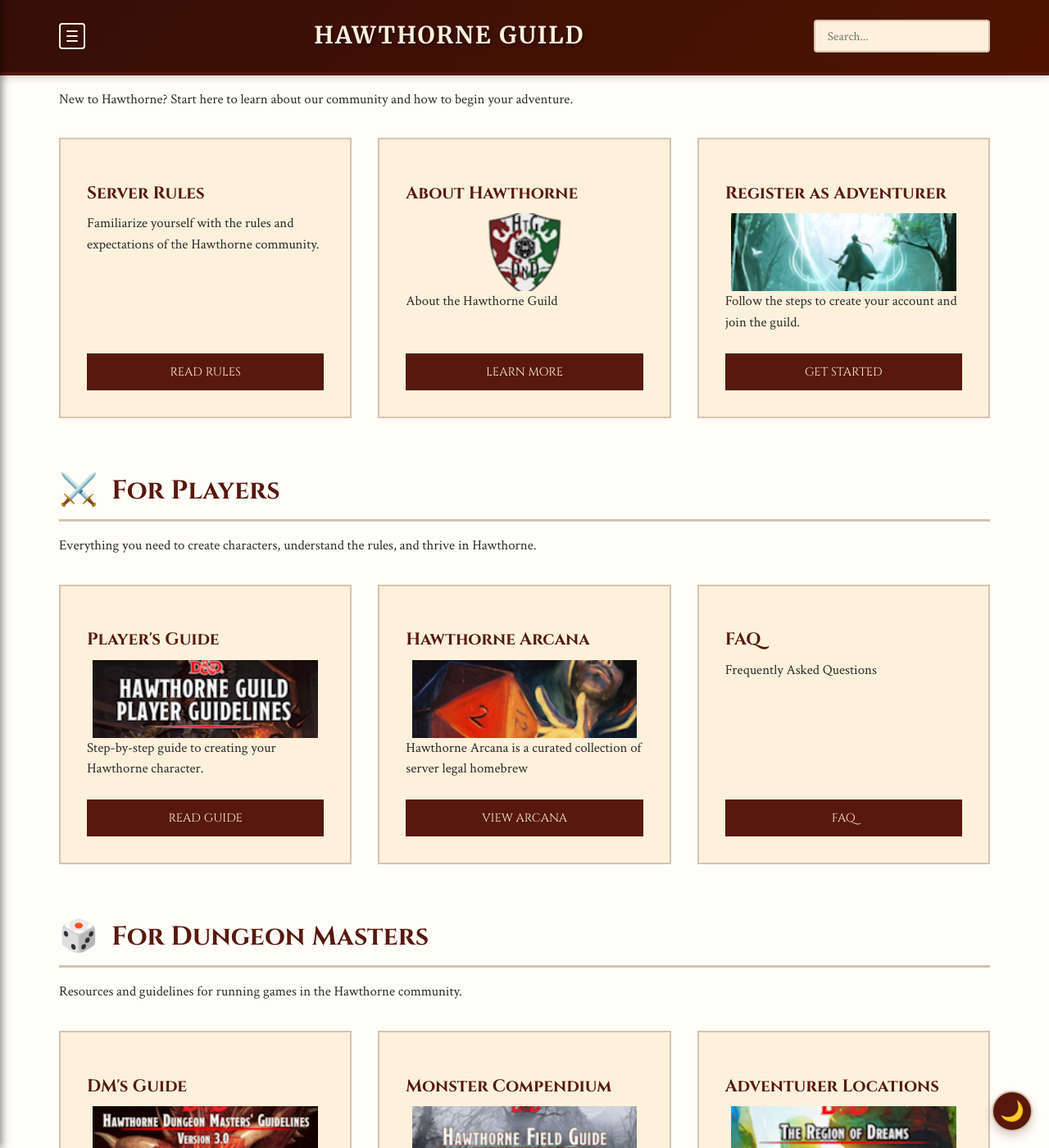
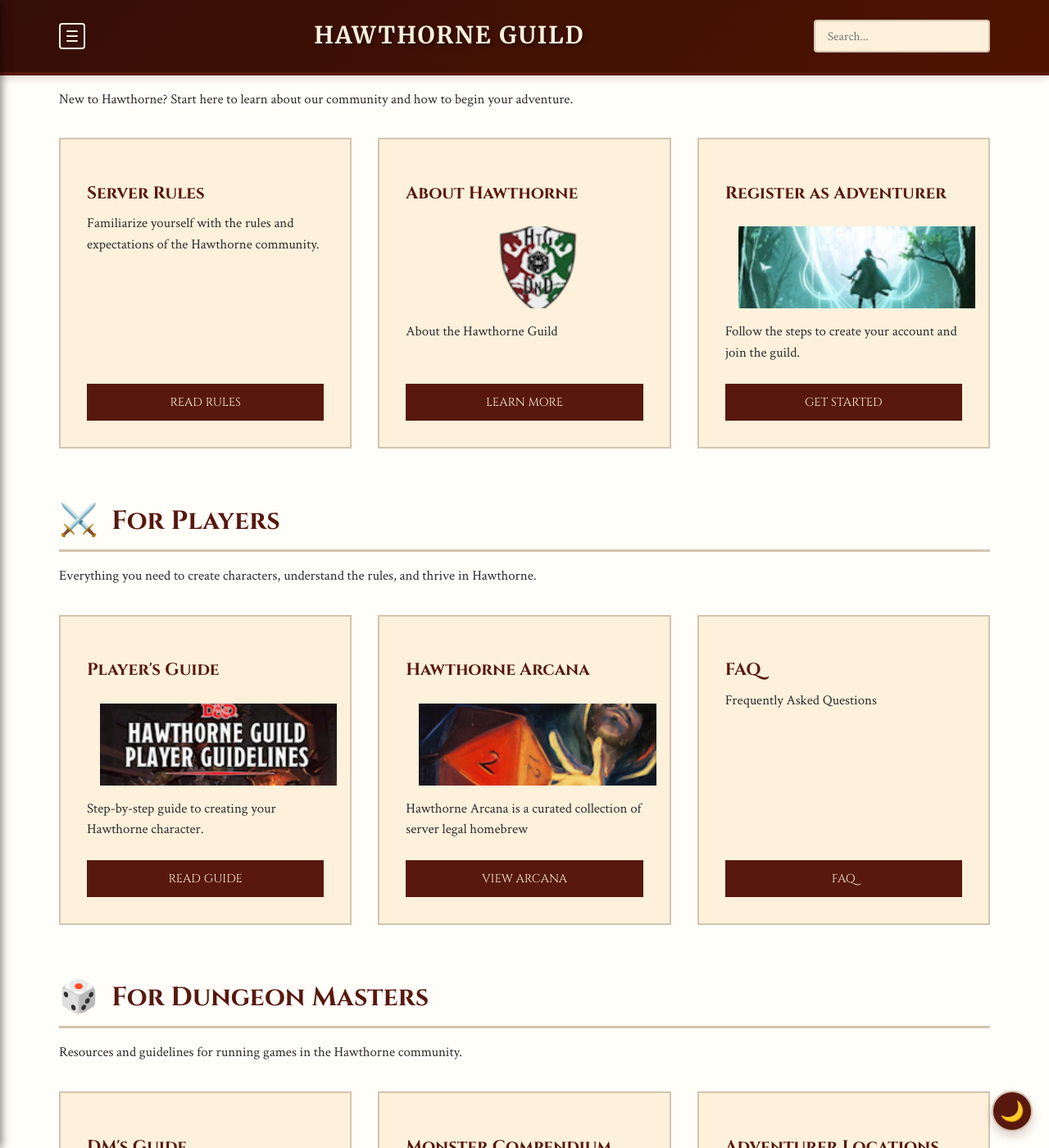
Before and after one commit to coconutswallow/Guides, a Jekyll site: the page built from index.html, in a window 1280 px wide and 1400 px high, scrolled down 386 px. Shown: the whole window at 82% size. Built offline with Jekyll 4.4.1, drawn with Linux system fonts in a browser that asks for light colours; comment, search, counter and statistics services are not loaded.

Commit message:
Update index.html

```diff
--- a/index.html
+++ b/index.html
@@ -108,12 +108,12 @@
 
 <style>
 .card-thumbnail {
-  width: 95%;
-  height: 95px;
+  width: 100%;
+  height: 100px;
   object-fit: cover;
   border: none;
   margin-bottom: 1em;
   display: block;
-  margin: auto
+  margin: 1em
 }
 </style>
```
